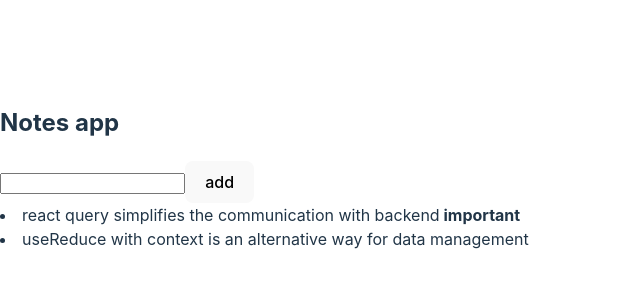
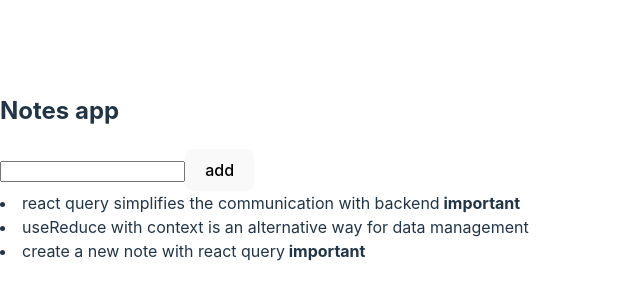
Before and after one commit to layerdbag/redux-notes, a React (Vite) app: page / in a window 1280 px wide. Shown: the part 232-532 px from the top of the page, without its empty margins (0-640 px from the left). Built offline with nearby package versions, Linux system fonts and the light colour scheme; data requests are answered from the project's data file.

Commit message:
Add sync to the server

```diff
--- a/db.json
+++ b/db.json
@@ -9,6 +9,11 @@
       "content": "useReduce with context is an alternative way for data management",
       "important": false,
       "id": 2
+    },
+    {
+      "content": "create a new note with react query",
+      "important": true,
+      "id": 3
     }
   ]
 }
--- a/src/App.jsx
+++ b/src/App.jsx
@@ -1,17 +1,31 @@
 import React from 'react'
-import { useQuery } from '@tanstack/react-query'
-import { getNotes } from './requests'
+import { useQuery, useMutation, useQueryClient } from '@tanstack/react-query'
+import { getNotes, createNote, updateNote } from './requests'
 
 const App = () => {
+  const queryClient = useQueryClient()
+
+  const newNoteMutation = useMutation(createNote, {
+    onSuccess: () => {
+      queryClient.invalidateQueries({ queryKey: ['notes'] })
+    },
+  })
+
   const addNote = async (event) => {
     event.preventDefault()
     const content = event.target.note.value
     event.target.note.value = ''
-    console.log(content)
+    newNoteMutation.mutate({ content, important: true })
   }
 
+  const updateNoteMutation = useMutation(updateNote, {
+    onSuccess: () => {
+      queryClient.invalidateQueries({ queryKey: ['notes'] })
+    },
+  })
+
   const toggleImportance = (note) => {
-    console.log('toggle importance of', note.id)
+    updateNoteMutation.mutate({ ...note, important: !note.important })
   }
 
   const result = useQuery({
@@ -33,7 +47,7 @@ const App = () => {
         <button type="submit">add</button>
       </form>
       {notes.map(note =>
-        <li key={note.id} onClick={() => toggleImportance(note.id)}>
+        <li key={note.id} onClick={() => toggleImportance(note)}>
           {note.content}
           <strong> {note.important ? 'important' : ''}</strong>
         </li>
--- a/src/requests.js
+++ b/src/requests.js
@@ -1,4 +1,12 @@
 import axios from 'axios'
 
+const baseUrl = 'http://localhost:5174/notes'
+
 export const getNotes = () =>
-  axios.get('http://localhost:5174/notes').then(res => res.data)
+  axios.get(baseUrl).then(res => res.data)
+
+export const createNote = newNote =>
+  axios.post(baseUrl, newNote).then(res => res.data)
+
+export const updateNote = updatedNote =>
+  axios.put(`${baseUrl}/${updatedNote.id}`, updatedNote).then(res => res.data)
```
Lines whose indentation alone changed are shown as unchanged.
